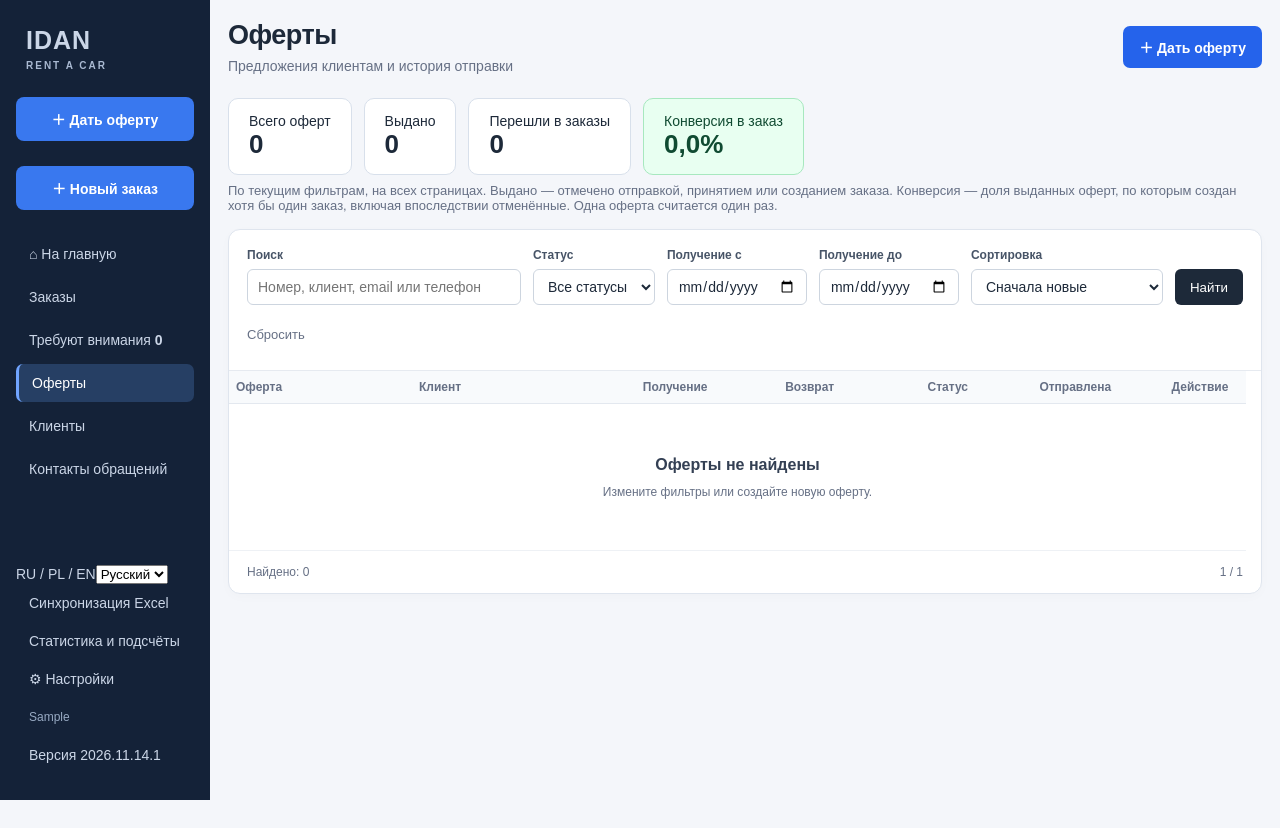
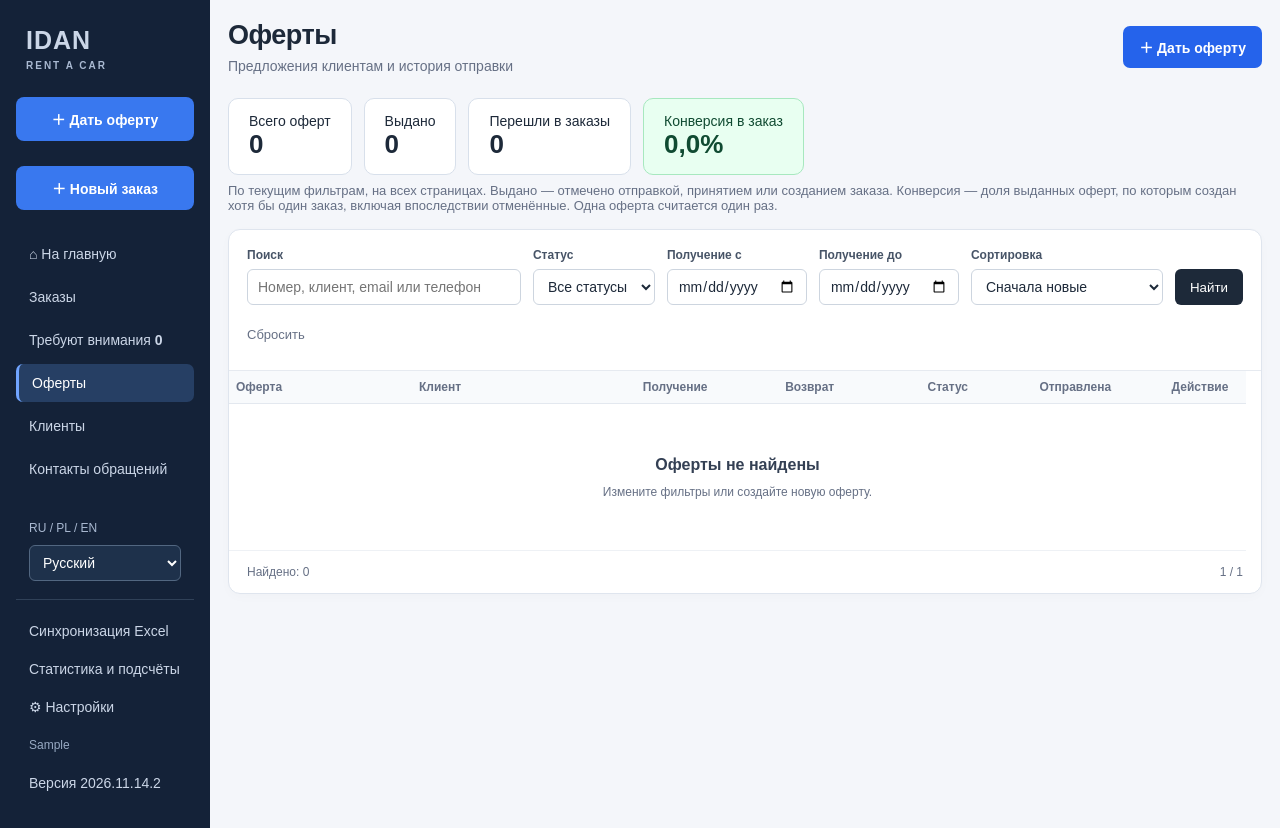
Before and after one commit to HelpProgramIdanTool/rentalcar_helptool, a Django app: page / in a window 1280 px wide. Before the commit the page ends 800 px from the top, so only its background shows below. Run offline with Django 4.2, Linux system fonts and the light colour scheme; the visitor is signed in with stand-in values (Sample User, id 1); data that the repository does not hold is empty; parts of the project's set-up code (start-up, migrations or seed data) failed here and were passed over.

Commit message:
Fix sidebar language selector spacing in 2026.11.14.2

```diff
--- a/config/version.py
+++ b/config/version.py
@@ -2,7 +2,7 @@ from pathlib import Path
 from django.contrib.auth.decorators import login_required
 from django.shortcuts import render
 
-APP_VERSION = '2026.11.14.1'
+APP_VERSION = '2026.11.14.2'
 
 
 def app_version(request):
--- a/quotes/static/quotes/workspace.css
+++ b/quotes/static/quotes/workspace.css
@@ -1,4 +1,9 @@
 *{box-sizing:border-box}
+.app-menu-bottom .app-language{display:grid;gap:8px;min-width:0;margin:0 0 12px;padding:0 13px 18px;border-bottom:1px solid #304158}
+.app-language label{font-size:12px;line-height:1.4;color:#a9b9d1}
+.app-language select{display:block;width:100%;max-width:100%;min-width:0;min-height:36px;padding:7px 9px;border:1px solid #526781;border-radius:6px;background:#1e314b;color:#fff;font:inherit;line-height:1.4;cursor:pointer}
+.app-language select:focus-visible{outline:2px solid #90baff;outline-offset:2px}
+@media(max-width:600px){.app-menu .app-menu-bottom{flex-wrap:wrap;gap:4px}.app-menu-bottom .app-language{flex:1 1 100%;margin:12px 0 8px}.app-language select{max-width:240px}}
 .table-scroll-controls[hidden]{display:none}
 /* Keep order columns readable; scroll the table instead of crushing its cells. */
 .table-scroll .booking-list-table{min-width:1100px;table-layout:auto}
--- a/quotes/templates/quotes/sidebar.html
+++ b/quotes/templates/quotes/sidebar.html
@@ -12,7 +12,7 @@
     <a href="{% url 'customers:contacts' %}">{% translate "Контакты обращений" %}</a>
   </nav>
   <div class="app-menu-bottom">
-    <form method="post" action="{% url 'operator_language' %}">{% csrf_token %}<input type="hidden" name="next" value="{{ request.get_full_path }}"><label for="operator-language">RU / PL / EN</label><select id="operator-language" name="language" onchange="this.form.submit()"><option value="ru"{% if request.LANGUAGE_CODE == 'ru' %} selected{% endif %}>Русский</option><option value="pl"{% if request.LANGUAGE_CODE == 'pl' %} selected{% endif %}>Polski</option><option value="en"{% if request.LANGUAGE_CODE == 'en' %} selected{% endif %}>English</option></select><noscript><button>OK</button></noscript></form>
+    <form class="app-language" method="post" action="{% url 'operator_language' %}">{% csrf_token %}<input type="hidden" name="next" value="{{ request.get_full_path }}"><label for="operator-language">RU / PL / EN</label><select id="operator-language" name="language" onchange="this.form.submit()"><option value="ru"{% if request.LANGUAGE_CODE == 'ru' %} selected{% endif %}>Русский</option><option value="pl"{% if request.LANGUAGE_CODE == 'pl' %} selected{% endif %}>Polski</option><option value="en"{% if request.LANGUAGE_CODE == 'en' %} selected{% endif %}>English</option></select><noscript><button>OK</button></noscript></form>
     {% if can_view_statistics %}<a href="{% url 'quotes:order_file' %}">{% translate "Синхронизация Excel" %}</a>{% endif %}
     {% if can_view_statistics %}<a href="{% url 'quotes:statistics' %}"{% if active_menu == 'statistics' %} aria-current="page"{% endif %}>{% translate "Статистика и подсчёты" %}</a>{% endif %}
     {% if request.user.is_staff %}{% url 'admin:reconciliation_reconciliation_changelist' as reconciliation_url %}{% if reconciliation_url %}<a href="{{ reconciliation_url }}">▤ {% translate "Сверка за месяц" %}</a>{% endif %}<a href="{% url 'admin:index' %}">⚙ {% translate "Настройки" %}</a>{% endif %}
```
Also changed, not shown: CHANGELOG.md.
